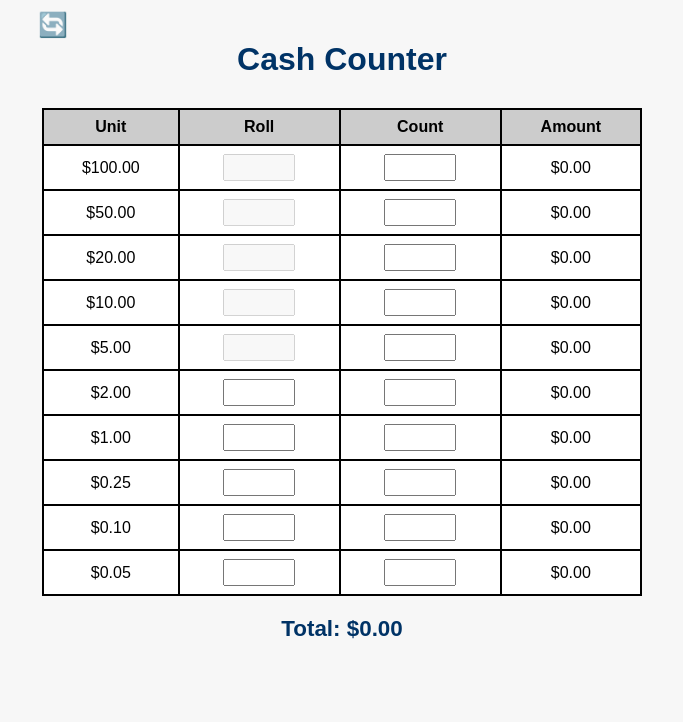
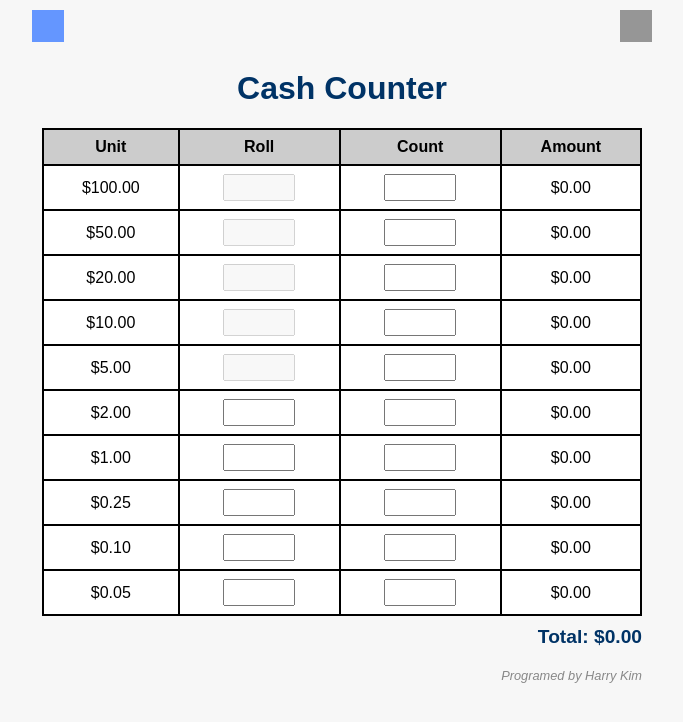
Before and after one commit to harrykim99/cash-counter, a plain HTML site: page index.html in a window 1280 px wide. Shown: the whole page, without its empty margins (298-981 px from the left). Drawn offline with Linux system fonts and the light colour scheme.

Commit message:
Add files via upload

```diff
--- a/index.html
+++ b/index.html
@@ -17,27 +17,39 @@
       position: relative;
     }
 
-    .reset-icon {
+    .icon-button {
       position: absolute;
       top: 10px;
+      width: 32px;
+      height: 32px;
+      border: none;
+      background-size: contain;
+      background-repeat: no-repeat;
+      background-position: center;
+      cursor: pointer;
+    }
+
+    .undo-btn {
       left: 10px;
-      font-size: 1.5em;
-      background: none;
-      border: none;
-      cursor: pointer;
-      color: #666;
+      background-image: url('icon-undo.png');
+    }
+
+    .reset-btn {
+      right: 10px;
+      background-image: url('icon-erase.png');
     }
 
     h1 {
       text-align: center;
       color: #003366;
+      margin-top: 50px;
     }
 
     table {
       width: 100%;
       border-collapse: collapse;
       background-color: white;
-      margin-top: 30px;
+      margin-top: 20px;
     }
 
     th, td {
@@ -56,17 +68,26 @@
     }
 
     #total {
-      margin-top: 20px;
-      font-size: 1.4em;
-      text-align: center;
+      font-size: 1.2em;
+      text-align: right;
       font-weight: bold;
       color: #003366;
+      margin-top: 10px;
+    }
+
+    .footer {
+      text-align: right;
+      margin-top: 20px;
+      font-size: 0.8em;
+      font-style: italic;
+      color: #888;
     }
   </style>
 </head>
 <body>
 
-  <button class="reset-icon" onclick="resetInputs()" title="Reset">🔄</button>
+  <button class="icon-button undo-btn" onclick="restoreLast()" title="Undo"></button>
+  <button class="icon-button reset-btn" onclick="resetInputs()" title="Reset"></button>
 
   <h1>Cash Counter</h1>
 
@@ -85,6 +106,8 @@
 
   <div id="total">Total: $0.00</div>
 
+  <div class="footer">Programed by Harry Kim</div>
+
   <script>
     const denominations = [
       { label: "$100.00", value: 100, rollValue: null },
@@ -98,6 +121,8 @@
       { label: "$0.10", value: 0.10, rollValue: 50 },
       { label: "$0.05", value: 0.05, rollValue: 40 }
     ];
+
+    let lastInputs = [];
 
     const tableBody = document.getElementById("cash-table");
 
@@ -114,9 +139,13 @@
 
     function calculateTotal() {
       let total = 0;
+      lastInputs = [];
       denominations.forEach((denom, index) => {
-        const roll = parseInt(document.getElementById(`roll-${index}`).value) || 0;
-        const count = parseInt(document.getElementById(`count-${index}`).value) || 0;
+        const rollInput = document.getElementById(`roll-${index}`);
+        const countInput = document.getElementById(`count-${index}`);
+        const roll = parseInt(rollInput.value) || 0;
+        const count = parseInt(countInput.value) || 0;
+        lastInputs.push({ roll: rollInput.value, count: countInput.value });
         let amount = denom.rollValue ? (roll * denom.rollValue * denom.value + count * denom.value) : (count * denom.value);
         document.getElementById(`amount-${index}`).innerText = `$${amount.toFixed(2)}`;
         total += amount;
@@ -134,6 +163,17 @@
       document.getElementById("total").innerText = "Total: $0.00";
     }
 
+    function restoreLast() {
+      if (!lastInputs.length) return;
+      denominations.forEach((_, index) => {
+        const rollInput = document.getElementById(`roll-${index}`);
+        const countInput = document.getElementById(`count-${index}`);
+        if (rollInput && !rollInput.disabled) rollInput.value = lastInputs[index].roll;
+        countInput.value = lastInputs[index].count;
+      });
+      calculateTotal();
+    }
+
     if ('serviceWorker' in navigator) {
       navigator.serviceWorker.register('service-worker.js')
         .then(() => console.log('Service Worker Registered'));
--- a/service-worker.js
+++ b/service-worker.js
@@ -1,3 +1,4 @@
+
 self.addEventListener('install', event => {
   console.log('Service worker installed.');
   self.skipWaiting();
@@ -7,6 +8,4 @@ self.addEventListener('activate', event => {
   console.log('Service worker activated.');
 });
 
-self.addEventListener('fetch', event => {
-  // 기본 fetch 처리
-});
+self.addEventListener('fetch', event => {});
```
Also changed, not shown: icon-192.png, icon-512.png, icon-erase.png (added), icon-undo.png (added), manifest.json.
